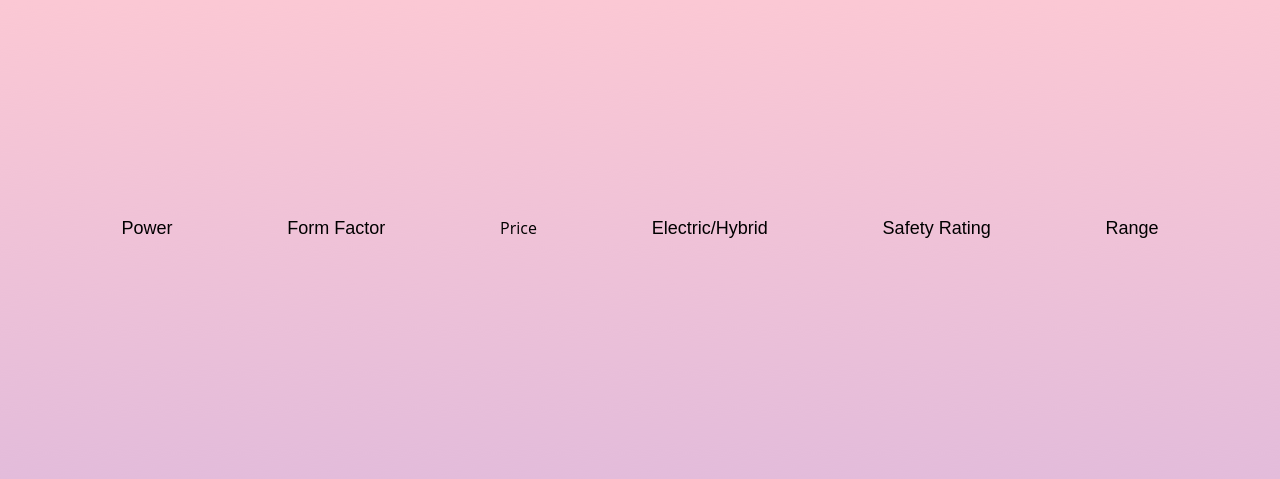
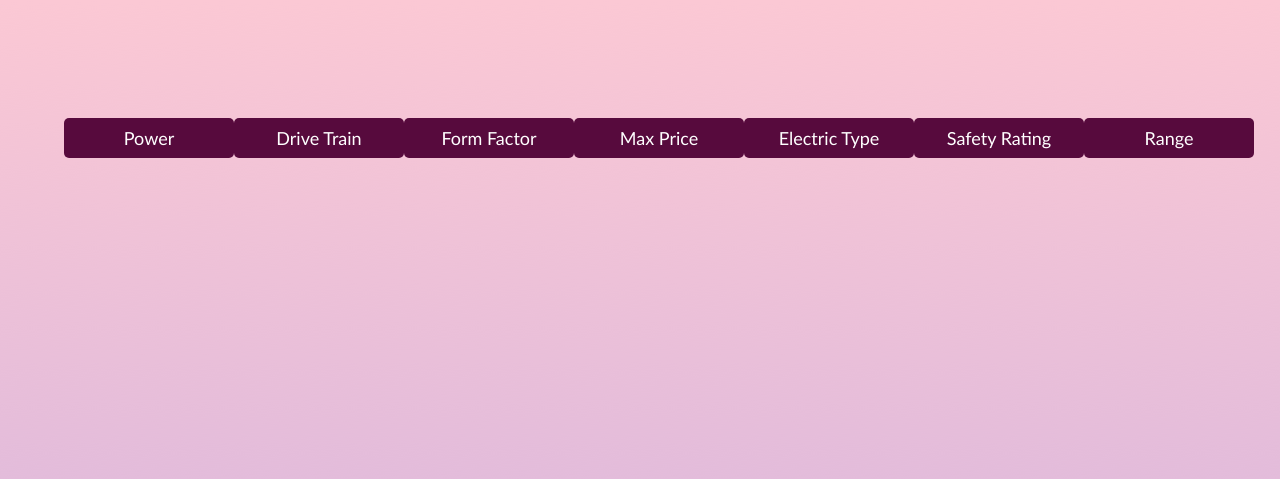
Before and after one commit to henryinqz/FindYourEV, a PHP site: page /client/checklist.html in a window 1280 px wide. Shown: the top 479 px of the page. Run offline with PHP 8.4, Linux system fonts and the light colour scheme.

Commit message:
fixed checklist.html and evstyle.css

```diff
--- a/client/EVstyle.css
+++ b/client/EVstyle.css
@@ -101,7 +101,7 @@ p{
 .dropdown{
     height:10vh;
 
-    display: flex;
+    display:flex;
     justify-content: space-around;
     align-items: center;
     font-family: 'Open Sans', sans-serif;
@@ -110,84 +110,82 @@ p{
     margin: auto;
 }
 
-.power, .forfactor, .price, .electrictype, .safetyrating, .range{
+.power, .formfactor, .price, .electrictype, .safetyrating, .range, .drivetrain{
     position: relative;
+
 }
 
-.power ul, .formfactor ul, .price ul, .electrictype ul, .safetyrating ul, .range ul{
+.power ul, .formfactor ul, .price ul, .electrictype ul, .safetyrating ul, .range ul, .drivetrain ul{
     position:absolute;
     background: white;
     margin-top: 10px;
-    width: 150px;
-    height: 150px;
-    display: flex;
+    width: 170px;
+    height: fit-content;
+    display:flex;
     justify-content: space-around;
     align-items: center;
     flex-direction: column;
     list-style: none;
     border-radius: 5px;
+    padding: 3px;
     opacity: 0;
-    pointer-events: none;
+    pointer-events: all;
     transform: translateY(10px);
     transition: all 0.4s ease;
 }
+.power ul:hover, .formfactor ul:hover, .price ul:hover, .electrictype ul:hover, .safetyrating ul:hover, .range ul:hover, .drivetrain ul:hover{
+    opacity: 1;
+}
 
-.power li, .formfactor li, .price li, .electrictype li, .safetyrating li, .range li{
+
+.power li,  .price li, .electrictype li, .safetyrating li, .range li, .drivetrain li, .formfactor li{
 
     color:black;
     text-decoration: none;
+    font-family: 'Gill Sans', 'Gill Sans MT', Calibri, 'Trebuchet MS', sans-serif;
 
-    width: 100%;
-    height: 100%;
+    width: fit-content;
+    height: fit-content;
     display: flex;
     justify-content: center;
     align-items:center;
     border-radius: 5px;
 }
 
-.power li:hover, .formfactor li:hover, .price li:hover, .electrictype li:hover, .safetyrating li:hover, .range li:hover{
+
+.power li:hover, .formfactor li:hover, .price li:hover, .electrictype li:hover, .safetyrating li:hover, .range li:hover, .drivetrain li:hover{
     background-color: #dfddde;
 }
 
 .dropdown button{
-
+    border-radius: 5px;
     background:none;
     border: none;
-
+    color:white;
+    background: #570a3d;
+    height: 40px;
+    width:170px;
+    font-family: 'Gill Sans', 'Gill Sans MT', Calibri, 'Trebuchet MS', sans-serif;
+    text-decoration: none;
+    font-size: 25px;
     text-decoration: none;
     font-size: 18px;
     cursor: pointer;
 }
 .dropdown button:hover{
-    color: purple;
+    color: rgb(255, 101, 255);
+
 }
 
-.power button:focus + ul {
+.power button:focus + ul,
+.formfactor button:focus + ul,
+.drivetrain button:focus + ul,
+.price button:focus + ul,
+.electrictype button:focus + ul,
+.safetyrating button:focus + ul,
+.range button:focus + ul
+{
     opacity:1;
     pointer-events: all;
+    transform: translateY(0px);
 }
-
-.formfactor button:focus + ul {
-    opacity:1;
-    pointer-events: all;
-}
-
-.price button:focus + ul {
-    opacity:1;
-    pointer-events: all;
-}
-
-.electrictype button:focus + ul {
-    opacity:1;
-    pointer-events: all;
-}
-
-.safetyrating button:focus + ul {
-    opacity:1;
-    pointer-events: all;
-}
-
-.range button:focus + ul {
-    opacity:1;
-    pointer-events: all;
-}
--- a/client/checklist.html
+++ b/client/checklist.html
@@ -8,7 +8,9 @@
 </head>
 <body style="text-align: center; margin-top: 2%;margin-bottom: 2%;margin-left: 5%;margin-right: 5%margin-left: 5%;margin-right: 5%">
 
-    <br><br><br><br><br><br><br><br><br>
+
+
+    <br><br><br><br>
 
     <div >
         <nav>
@@ -16,87 +18,88 @@
                 <div class="power">
                     <button>Power</button>
                     <ul>
-                        <li>Weak<input type="checkbox" name="attributes_car" value="1" id="power" class ="power"></li>
-                        <li>Medium<input type="checkbox" name="attributes_car" value="2" id="power" class ="power"></li>
-                        <li>Strong<input type="checkbox" name="attributes_car" value="3" id="power" class ="power"></li>
+                        <li><label><input type="checkbox" name="attributes_car" value="1" id="Low_power" class ="power">Weak</label></li>
+                        <li><label><input type="checkbox" name="attributes_car" value="2" id="Normal_power" class ="power">Medium</label></li>
+                        <li><label><input type="checkbox" name="attributes_car" value="3" id="High_power" class ="power">High</label></li>
+                    </ul>
+                </div>
+
+                <div class="drivetrain">
+                    <button>Drive Train</button>
+                    <ul>
+                        <li><label><input type="checkbox" name="attributes_car" value="1" id="drivetrain" class ="drivetrain">AWD</label></li>
+                        <li><label><input type="checkbox" name="attributes_car" value="2" id="drivetrain" class ="drivetrain">FWD</label></li>
+                        <li><label><input type="checkbox" name="attributes_car" value="3" id="drivetrain" class ="drivetrain">RWD</label></li>
                     </ul>
                 </div>
 
                 <div class="formfactor">
                     <button>Form Factor</button>
                     <ul>
-                        <li>AWD<input type="checkbox" name="attributes_car" value="1" id="formfactor" class ="formfactor"></li>
-                        <li>FWD<input type="checkbox" name="attributes_car" value="2" id="formfactor" class ="formfactor"></li>
-                        <li>BWD<input type="checkbox" name="attributes_car" value="3" id="formfactor" class ="formfactor"></li>
+                        <li><label><input type="checkbox" name="attributes_car" value="1" id="formfactor" class ="formfactor">Compact</label></li>
+                        <li><label><input type="checkbox" name="attributes_car" value="2" id="formfactor" class ="formfactor">Hatchback</label></li>
+                        <li><label><input type="checkbox" name="attributes_car" value="3" id="formfactor" class ="formfactor">Large</label></li>
+                        <li><label><input type="checkbox" name="attributes_car" value="4" id="formfactor" class ="formfactor">Mid-Size</label></li>
+                        <li><label><input type="checkbox" name="attributes_car" value="5" id="formfactor" class ="formfactor">Minivan</label></li>
+                        <li><label><input type="checkbox" name="attributes_car" value="6" id="formfactor" class ="formfactor">Sedan</label></li>
+                        <li><label><input type="checkbox" name="attributes_car" value="7" id="formfactor" class ="formfactor">Station Wagon<label></li>
+                        <li><label><input type="checkbox" name="attributes_car" value="8" id="formfactor" class ="formfactor">Subcompact</label></li>
+                        <li><label><input type="checkbox" name="attributes_car" value="9" id="formfactor" class ="formfactor">SUV</label></li>
                     </ul>
                 </div>
 
                 <div class="price">
-                    <buttonc>Price</button>
+                    <button>Max Price</button>
                     <ul>
-                        <li>0-50000<input type="checkbox" name="attributes_car" value="1" id="price" class ="price"></li>
-                        <li>50000-100000<input type="checkbox" name="attributes_car" value="2" id="price" class ="price"></li>
-                        <li>100000-200000<input type="checkbox" name="attributes_car" value="3" id="price" class ="price"></li>
+                        <li><label><input type="checkbox" name="attributes_car" value="1" id="price" class ="price">50000</label></li>
+                        <li><label><input type="checkbox" name="attributes_car" value="2" id="price" class ="price">75000</label></li>
+                        <li><label><input type="checkbox" name="attributes_car" value="3" id="price" class ="price">100000</label></li>
+                        <li><label><input type="checkbox" name="attributes_car" value="4" id="price" class ="price">150000</label></li>
+                        <li><label><input type="checkbox" name="attributes_car" value="5" id="price" class ="price">None</label></li>
 
                     </ul>
                 </div>
 
                 <div class="electrictype">
-                    <button>Electric/Hybrid</button>
+                    <button>Electric Type</button>
                     <ul>
-                        <li>Electric<input type="checkbox" name="attributes_car" value="1" id="electric_type" class ="electrictype"></li>
-                        <li>Hybrid<input type="checkbox" name="attributes_car" value="2" id="electric_type" class ="electrictype"></li>
+                        <li><label><input type="checkbox" name="attributes_car" value="1" id="electric_type" class ="electrictype">PHEV</label></li>
+                        <li><label><input type="checkbox" name="attributes_car" value="2" id="electric_type" class ="electrictype">BEV</label></li>
+                        <li><label><input type="checkbox" name="attributes_car" value="2" id="electric_type" class ="electrictype">HFCV</label></li>
                     </ul>
                 </div>
 
                 <div class="safetyrating">
                     <button>Safety Rating</button>
                     <ul>
-                        <li>Only 5<input type="checkbox" name="attributes_car" value="1" id="safety_rating" class ="safetyrating"></li>
-                        <li>3 and up<input type="checkbox" name="attributes_car" value="2" id="safety_rating" class ="safetyrating"></li>
-                        <li>Any<input type="checkbox" name="attributes_car" value="3" id="safety_rating" class ="safety_rating"></li>
+                        <li><label><input type="checkbox" name="attributes_car" value="1" id="safety_rating" class ="safetyrating">Only 5</label></li>
+                        <li><label><input type="checkbox" name="attributes_car" value="2" id="safety_rating" class ="safetyrating">3 and up</label></li>
+                        <li><label><input type="checkbox" name="attributes_car" value="3" id="safety_rating" class ="safety_rating">Any</label></li>
                     </ul>
                 </div>
 
                 <div class="range">
                     <button>Range</button>
                     <ul>
-                        <li>0-200KM<input type="checkbox" name="attributes_car" value="1" id="range" class ="range"></li>
-                        <li>200-400KM<input type="checkbox" name="attributes_car" value="2" id="range" class ="range"></li>
-                        <li>400-600KM<input type="checkbox" name="attributes_car" value="3" id="range" class ="range"></li>
-                        <li>600+KM<input type="checkbox" name="attributes_car" value="3" id="range" class ="range"></li>
+                        <li><label><input type="checkbox" name="attributes_car" value="1" id="range" class ="range">0-200KM   </label></li>
+                        <li><label><input type="checkbox" name="attributes_car" value="2" id="range" class ="range">200-400KM   </label></li>
+                        <li><label><input type="checkbox" name="attributes_car" value="3" id="range" class ="range">400-600KM</label></li>
+                        <li><label><input type="checkbox" name="attributes_car" value="4" id="range" class ="range" >600+KM</label></li>
                     </ul>
                 </div>
             </div>
         <br><br><br>
 
+
         </nav>
     </div>
 
-    <br><br>
-    <div class ="gobackhome"><a class="homebutton" href="index.html" target="_blank" rel="nofollow noopener">Back</a></div>
-     <!-- <div class ="gobrands"><a class="brandsbutton" href="checklist2.html" targer="_blank" rel="nofollow noopener">Next</a></div> -->
-    <div id="brandsbutton" class ="gobrands"><a class="brandsbutton" href="checklist2.html" target="_blank" rel="nofollow noopener">Next</a></div>
 
-    <script>document.getElementById("brandsbutton").onclick = async function() {
-        var checkbox_vals = []
-        var checkboxes = document.querySelectorAll('input[type=checkbox]:checked')
 
-        for (var i = 0; i < checkboxes.length; i++) {
-            checkbox_vals.push(checkboxes[i].value)
-        }
 
-        console.log(checkbox_vals)
-
-        const response = await fetch("http://127.0.0.1:5000/", {
-            method: "POST",
-            headers: {
-                "Content-Type": "application/json"
-            },
-            body: JSON.stringify(checkbox_vals)
-        })
-        console.log(await response.json())
-    }</script>
+    <br><br><br><br><br><br><br><br><br><br><br>
+    <div class ="gobackhome"><a class="homebutton" href="index.html" targer="_blank" rel="nofollow noopener">Back</a></div>
+    <div class ="gobrands"><a class="brandsbutton" href="results.html" targer="_blank" rel="nofollow noopener">Next</a></div>
 </body>
 </body>
 </html>
--- a/client/index.html
+++ b/client/index.html
@@ -10,7 +10,7 @@
 <body style="text-align: center; margin-top: 7%; margin-bottom: 7%; margin-left: 5%; margin-right: 5%">
     <br>
     <h1>Find Your EV</h1>
-
+    <br><br><br>
     <h2>Helping you drive into the future...</h2>
     <br><br><br><br>
     <div class ="choosecar"><a class="buttonforcar" href="checklist.html" targer="_blank" rel="nofollow noopener">Choose Your Car</a></div>
```
Also changed, not shown: client/results.html (renamed from client/cardscreen.html).
